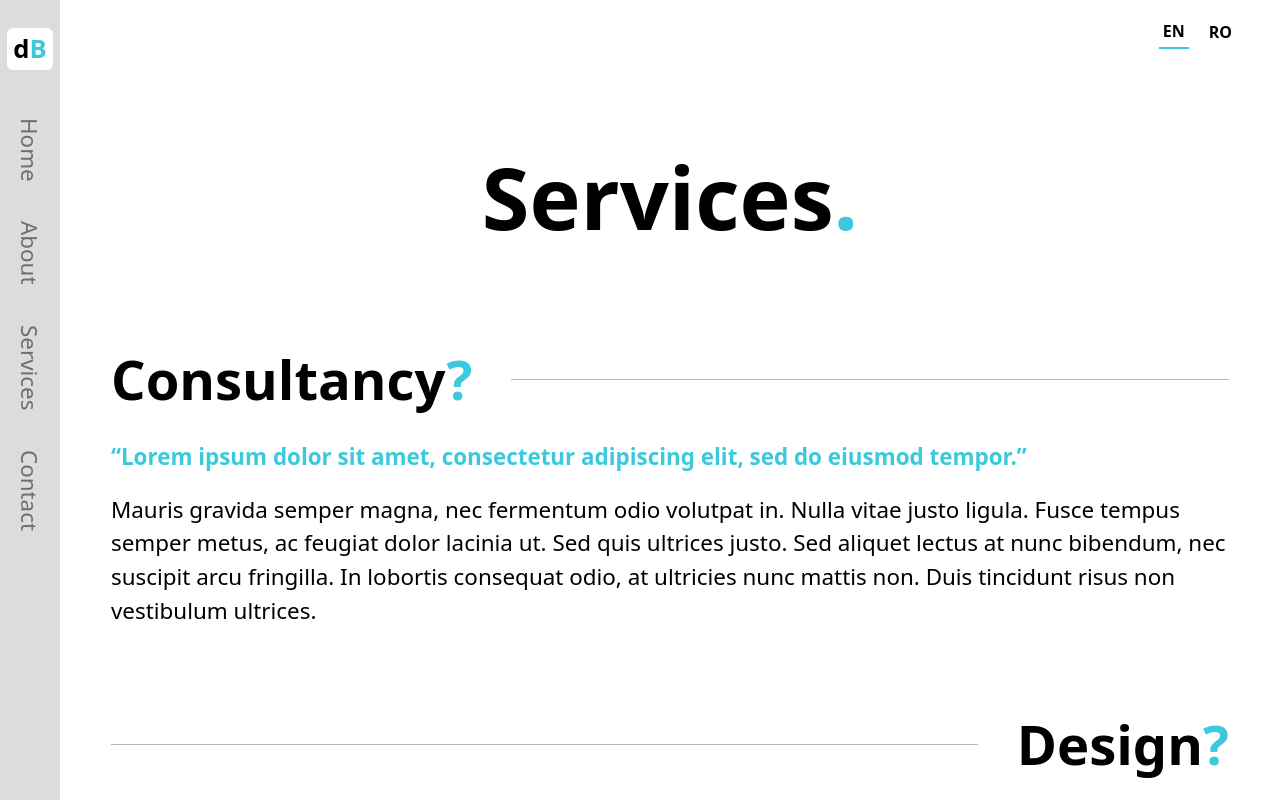
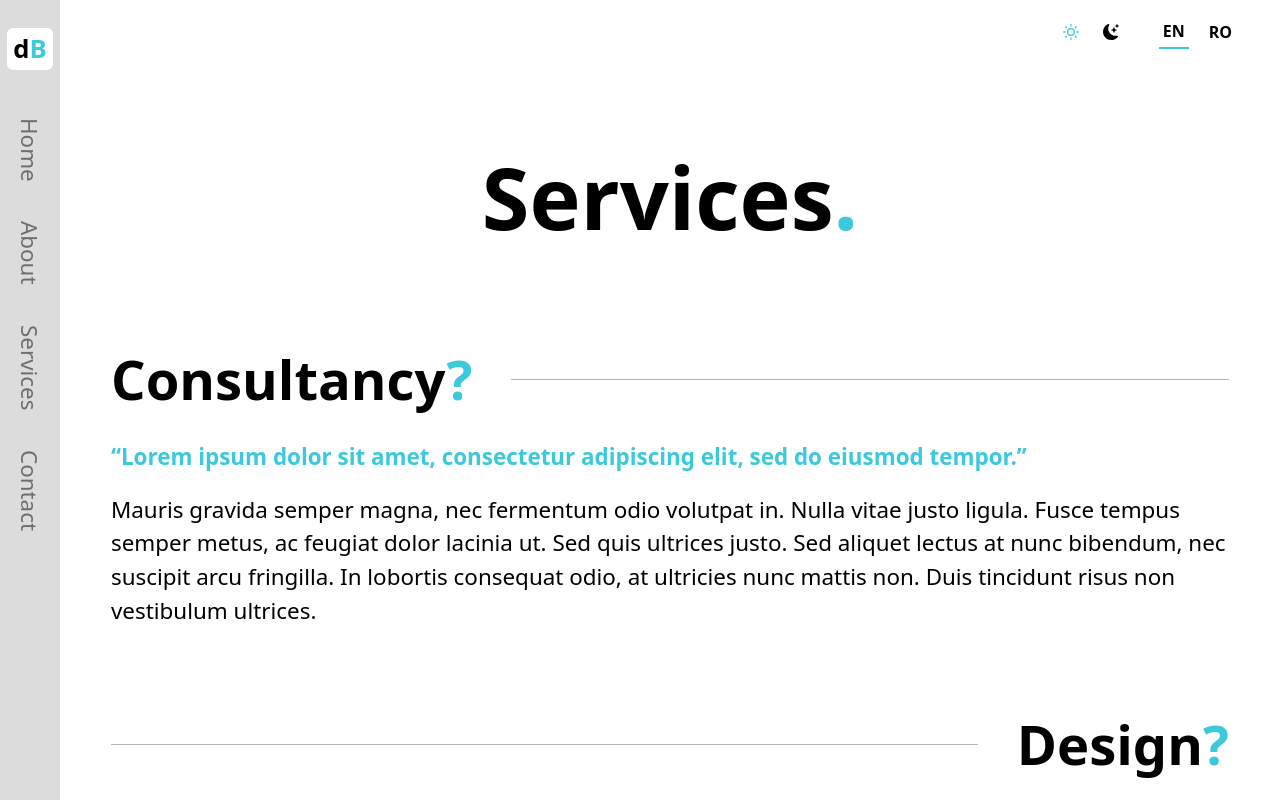
Before and after one commit to DBestQualitativeServices/dbest-frontend, a React (Vite) app: page /services in a window 1280 px wide. Shown: the top 800 px of the page. Built offline with nearby package versions, Linux system fonts and the light colour scheme.

Commit message:
Implemented dark / light mode

```diff
--- a/src/components/Contact.jsx
+++ b/src/components/Contact.jsx
@@ -1,7 +1,6 @@
 import PageWrapper from "./PageWrapper";
 import Reveal from "../utils/Reveal";
 import {AiFillMail} from "react-icons/ai";
-import {Link} from "react-router-dom";
 
 const Contact = ({}) => {
 
--- a/src/components/Heading.jsx
+++ b/src/components/Heading.jsx
@@ -1,5 +1,6 @@
 import i18next from "i18next";
 import {useEffect, useState} from "react";
+import ThemeChange from "./ThemeChange";
 
 function getCookie(name) {
     const value = `; ${document.cookie}`;
@@ -8,25 +9,29 @@ function getCookie(name) {
 }
 
 const Heading = () => {
-    const [selected, setSelected] =useState('')
+    const [selected, setSelected] = useState('')
 
-    useEffect(()=>{
-        setSelected(getCookie("i18next"))
-    }, [])
+    useEffect(() => {
+        setSelected(getCookie("i18next"));
+    }, []);
 
     return (
-        <div className="sticky top-0 z-20 h-16 bg-opacity-80 backdrop-filter backdrop-blur-lg flex items-center justify-end px-6 md:px-9 text-base font-semibold text-white">
+        <div
+            className="sticky top-0 z-20 h-16 bg-opacity-80 backdrop-blur-lg flex items-center justify-end px-6 md:px-9 text-base font-semibold">
+            <ThemeChange />
             {["en", "ro"].map(language => {
                 return (
                     <span
-                    onClick={()=> {
+                        key={language}
+                        onClick={() => {
                             i18next.changeLanguage(language)
                             setSelected(language)
                         }}
                         className={`py-1 px-1 mx-2 font-small cursor-pointer ${selected === language ? "border-b-2 border-b-brandColor" : ""}`}>
                     {language.toUpperCase()}
                 </span>
-            )})}
+                )
+            })}
         </div>
     );
 };
--- a/src/components/PageWrapper.jsx
+++ b/src/components/PageWrapper.jsx
@@ -5,8 +5,8 @@ const PageWrapper = ({children}) => {
 
 
     return (
-        <div className="flex flex-row h-full w-full min-h-screen min-w-screen selection:text-background selection:bg-brandColor">
-            <div className="min-h-screen  w-[60px] min-w-[60px]">
+        <div className="flex dark:bg-darkBackground dark:text-darkTextColor flex-row h-full w-full min-h-screen min-w-screen selection:text-background dark:selection:text-darkBackground selection:bg-brandColor">
+            <div className="min-h-screen w-[60px] min-w-[60px]">
                 <SideBar/>
             </div>
             <main className="flex-1 -mt-[4rem]">
--- a/src/components/SideBar.jsx
+++ b/src/components/SideBar.jsx
@@ -11,7 +11,7 @@ const SideBar = () => {
             initial={{x: -70}}
             animate={{x: 0}}
             transition={{duration: 0.5}}
-            className={"bg-backgroundDark h-[100%] min-h-screen  sticky top-0 right-0 z-20 flex flex-col items-center"}
+            className={"bg-backgroundDark dark:bg-darkBackgroundDark h-[100%] min-h-screen  sticky top-0 right-0 z-20 flex flex-col items-center"}
             style={{
                 msOverflowStyle: 'none',
                 scrollbarWidth: 'none'
@@ -23,7 +23,7 @@ const SideBar = () => {
                      scrollbarWidth: 'none'
                  }}>
                  <span
-                     className={"flex-shrink-0 py-[0.5rem] px-[0.4rem] text-sm font-extrabold leading-none w-45 h-45 flex items-center justify-center bg-background rounded-md my-7"}>
+                     className={"flex-shrink-0 py-[0.5rem] px-[0.4rem] text-sm font-extrabold leading-none w-45 h-45 flex items-center justify-center bg-background dark:bg-darkBackground rounded-md my-7"}>
                   d<span className={"text-sm font-extrabold leading-none text-brandColor"}>B</span>
                 </span>
                 {navLinks.length && navLinks.map((navLink, index) => {
--- /dev/null
+++ b/src/components/ThemeChange.jsx
@@ -0,0 +1,48 @@
+import {useEffect, useState} from "react";
+import {FiSun} from "react-icons/fi";
+import {BsMoonStarsFill} from "react-icons/bs";
+
+
+const ThemeChange = () => {
+    const [theme, setTheme] = useState(null)
+
+    useEffect(() => {
+        if (!localStorage.getItem("theme")) {
+            localStorage.setItem("theme", "light");
+        }
+        setTheme(localStorage.getItem("theme"));
+    }, []);
+
+    useEffect(() => {
+        if (theme) {
+            localStorage.setItem("theme", theme.toString());
+            const htmlElement = document.querySelector('html');
+            if (htmlElement) {
+                if (theme === "dark") {
+                    htmlElement.classList.add('dark');
+                } else {
+                    htmlElement.classList.remove('dark');
+                }
+            }
+        }
+    }, [theme]);
+
+    const posibleThemes = [
+        {id: "light", icon: <FiSun className={`${"light" === theme ? "text-brandColor" : ""} cursor-pointer`}/>},
+        {id: "dark", icon: <BsMoonStarsFill className={`${"dark" === theme ? "text-brandColor" : ""} cursor-pointer`}/>}
+    ]
+
+    return (
+        <div className={"flex flex-row gap-[1.5rem] mr-[2rem]"}>
+            {posibleThemes.length && posibleThemes.map(eachTheme => {
+                return (
+                   <div key={eachTheme.id} onClick={() => setTheme(eachTheme.id)}>
+                       {eachTheme.icon}
+                   </div>
+                )
+            })}
+        </div>
+    )
+}
+
+export default ThemeChange
--- a/tailwind.config.js
+++ b/tailwind.config.js
@@ -4,14 +4,26 @@ export default {
         "./index.html",
         "./src/**/*.{js,ts,jsx,tsx}",
     ],
+    darkMode: 'class',
     theme: {
         colors: {
             transparent: "transparent",
+
             background: "rgb(277, 277, 277)",
+            darkBackground: "rgb(17, 17, 17)",
+
             opaqueBackground: "rgb(260, 260, 260, 0.25)",
+            darkOpaqueBackground: "rgb(17, 17, 17, 0.25)",
+
             backgroundLight: "rgb(266, 266, 266)",
+            darkBackgroundLight: "rgb(35, 35, 35)",
+
             backgroundDark: "rgb(220, 220, 220)",
+            darkBackgroundDark: "rgb(8, 8, 8)",
+
             textColor: "rgb(12, 12, 12)",
+            darkTextColor: "rgb(235, 236, 243)",
+
             brandColor: "rgb(60, 2" +
                 "01, 219)"
         },
```
Lines whose indentation alone changed are shown as unchanged.
